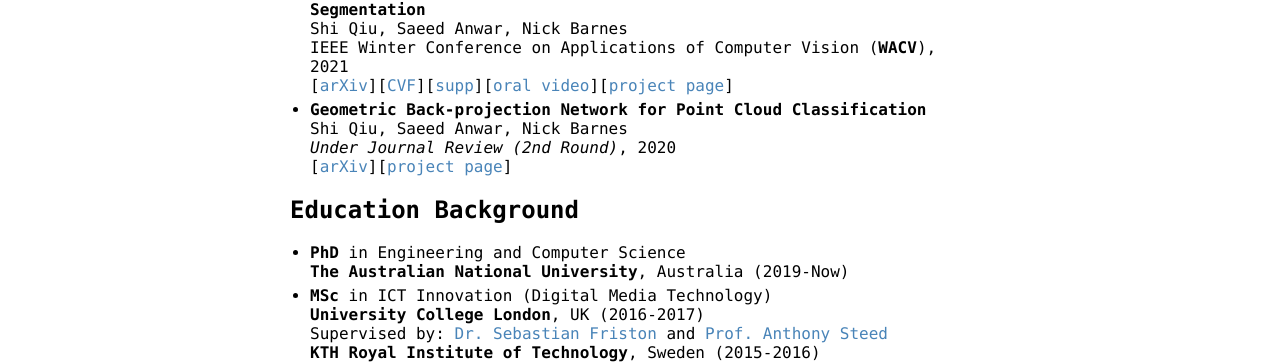
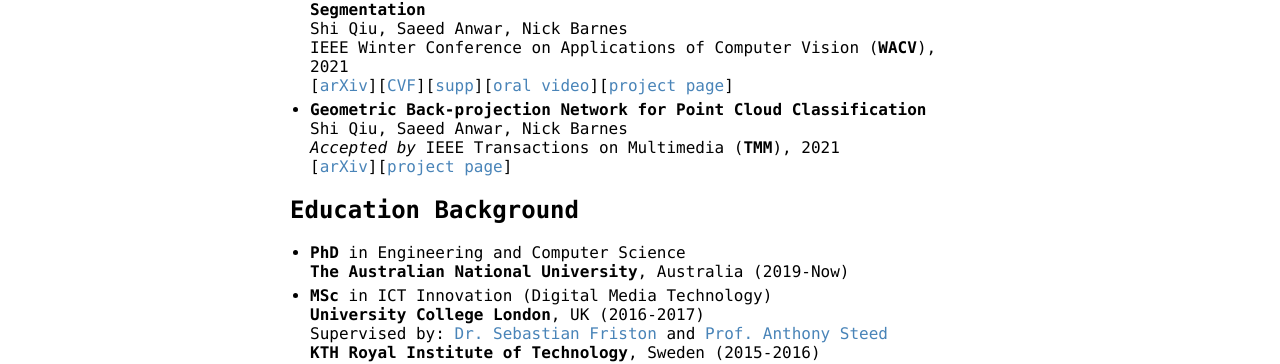
Before and after one commit to ShiQiu0419/ShiQiu0419.github.io, a Jekyll site: the page built from index.md, in a window 1280 px wide. Shown: the part 465-829 px from the top of the page. Built offline with Jekyll 4.4.1, drawn with Linux system fonts in a browser that asks for light colours; our own code applies the rules of GitHub Pages for plain Markdown files.

Commit message:
Update index.md

```diff
--- a/index.md
+++ b/index.md
@@ -18,7 +18,7 @@
 [[arXiv](https://arxiv.org/abs/2005.06734)][[CVF](https://openaccess.thecvf.com/content/WACV2021/papers/Qiu_Dense-Resolution_Network_for_Point_Cloud_Classification_and_Segmentation_WACV_2021_paper.pdf)][[supp](https://openaccess.thecvf.com/content/WACV2021/supplemental/Qiu_Dense-Resolution_Network_for_WACV_2021_supplemental.pdf)][[oral video](https://youtu.be/TnbksHzaJzw)][[project page](https://github.com/ShiQiu0419/DRNet)]
 * **Geometric Back-projection Network for Point Cloud Classification**
 Shi Qiu, Saeed Anwar, Nick Barnes
-*Under Journal Review (2nd Round)*, 2020
+*Accepted by* IEEE Transactions on Multimedia (**TMM**), 2021
 [[arXiv](https://arxiv.org/abs/1911.12885)][[project page](https://github.com/ShiQiu0419/GFNet)]
 
 ## Education Background
```
